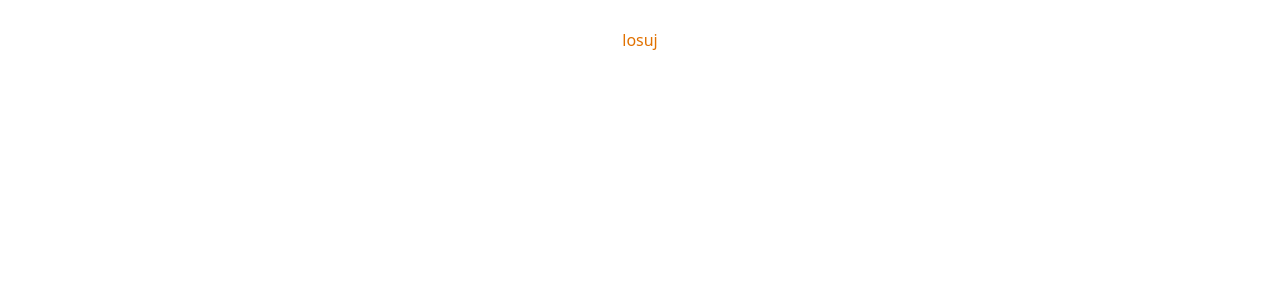
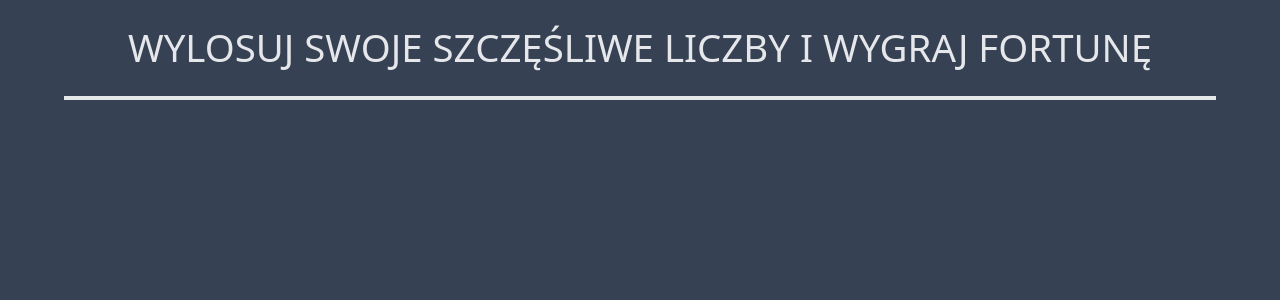
Before and after one commit to Scorpion19702022/RANDOM_LOTTTO_NUMBERS, a React (Vite) app: page / in a window 1280 px wide. Shown: the top 300 px of the page. Built offline with nearby package versions, Linux system fonts and the light colour scheme.

Commit message:
added style

```diff
--- a/src/Components/Lotto/Lotto.tsx
+++ b/src/Components/Lotto/Lotto.tsx
@@ -2,7 +2,7 @@ import LottoHeader from '../LottoHeader/LottoHeader'
 
 const Lotto = () => {
 	return (
-		<main className='w-full h-screen flex flex-col items-center'>
+		<main className='w-full h-screen bg-gray-700 flex flex-col items-center'>
 			<LottoHeader />
 		</main>
 	)
--- a/src/Components/LottoHeader/LottoHeader.tsx
+++ b/src/Components/LottoHeader/LottoHeader.tsx
@@ -1,8 +1,9 @@
 const LottoHeader = () => {
 	return (
-		<section className='w-full h-[10%] flex justify-center items-center'>
-			<h1 className='font-sans text-amber-50 md:text-amber-200 lg:text-amber-600'>{`losuj `}</h1>
-			<span></span>
+		<section className='w-[90%] h-[10%] p-12 flex justify-center items-center border-b-4 border-gray-200'>
+			<h1 className='text-[1.2em] text-gray-200 text-center md:text-[1.6em] lg:text-[2.4em]'>
+				{`wylosuj swoje szczęśliwe liczby i wygraj fortunę`.toLocaleUpperCase()}
+			</h1>
 		</section>
 	)
 }
```
